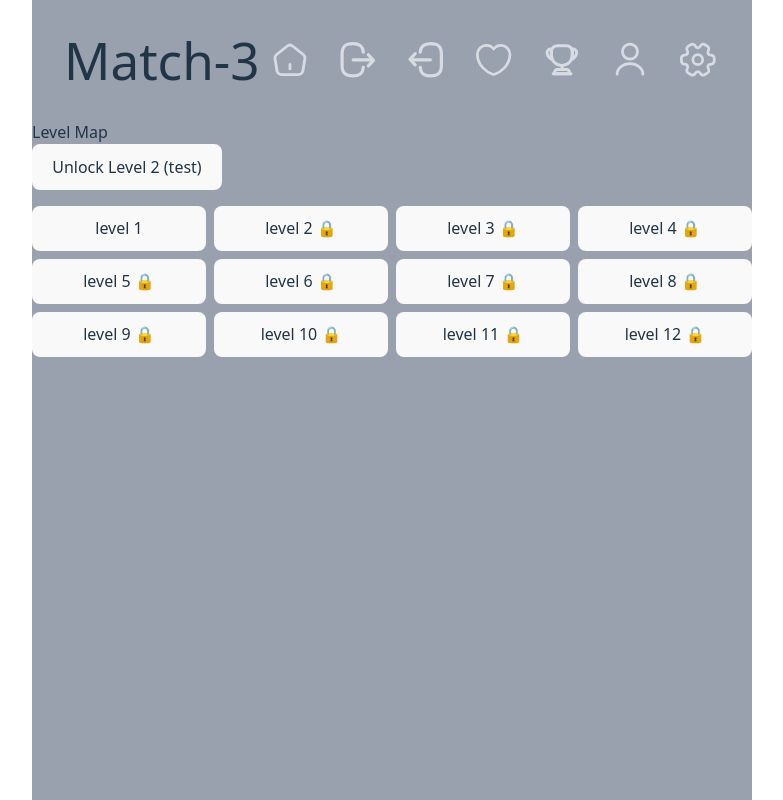
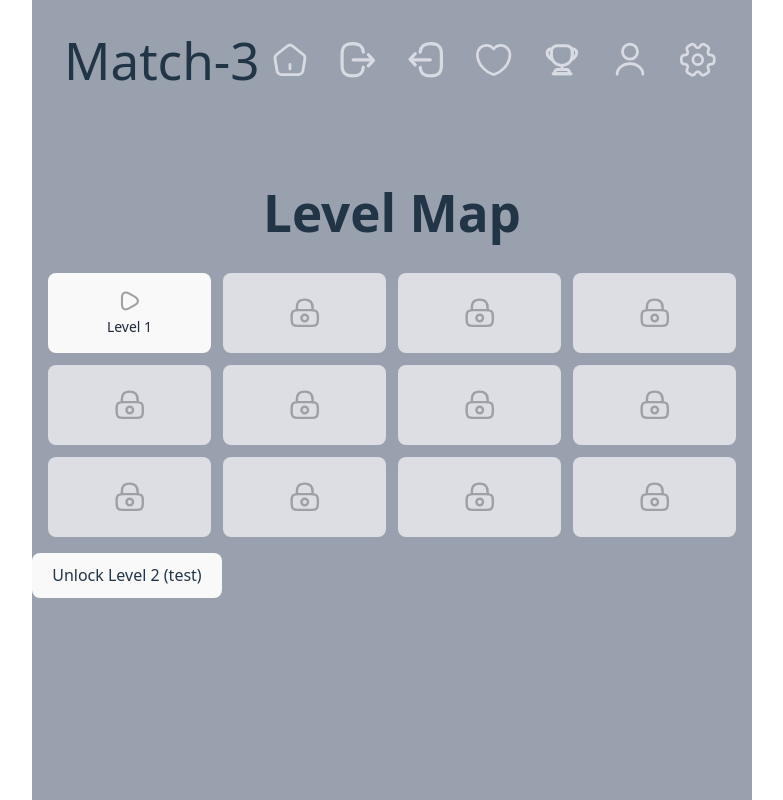
Before and after one commit to jan-ninh/match3-frontend, a React (Vite) app: page /game-map/login in a window 1280 px wide. Shown: the top 800 px of the page, without its empty margins (248-1031 px from the left). Built offline with nearby package versions, Linux system fonts and the light colour scheme; no server answers.

Commit message:
edit layout  in Level Map

```diff
--- a/src/components/footer/GameFooter.tsx
+++ b/src/components/footer/GameFooter.tsx
@@ -1,4 +1,3 @@
-import React from 'react';
 import { footerActions } from './footerAction';
 
 interface GameFooterProps {
--- a/src/components/index.ts
+++ b/src/components/index.ts
@@ -10,3 +10,5 @@ export { default as TimeDisplay } from './header/TimeDisplay';
 export { default as Teil } from './grid/Teil';
 export { default as Grid } from './grid/Grid';
 export { default as GameFooter } from './footer/GameFooter';
+export { default as LevelCard } from './level/LevelCard';
+export { default as LevelGrid } from './level/LevelGrid';
--- /dev/null
+++ b/src/components/level/LevelCard.tsx
@@ -0,0 +1,31 @@
+import { levelTheme } from './levelTheme';
+type LevelCardProps = {
+  level: number;
+  isLocked: boolean;
+  onClick: () => void;
+};
+
+const LevelCard = ({ level, isLocked, onClick }: LevelCardProps) => {
+  return (
+    <button
+      disabled={isLocked}
+      onClick={onClick}
+      className={`
+        ${levelTheme.button.base}
+        ${isLocked ? levelTheme.button.locked : levelTheme.button.active}
+        flex flex-col items-center justify-center gap-1
+      `}
+    >
+      {isLocked ? (
+        <img src="/icons/lock.svg" alt="Locked level" className="w-8 h-8 opacity-60" />
+      ) : (
+        <>
+          <img src="/icons/play.svg" alt="play level" className="w-6 h-6 opacity-60" />
+          <span className="text-sm">Level {level}</span>
+        </>
+      )}
+    </button>
+  );
+};
+
+export default LevelCard;
--- /dev/null
+++ b/src/components/level/LevelGrid.tsx
@@ -0,0 +1,37 @@
+import type { Progress, LevelId } from '@/services/progress/ProgressStore';
+import { levelTheme } from './levelTheme';
+import LevelCard from './LevelCard';
+
+type LevelGridProps = {
+  progress: Progress;
+  onSelect: (level: LevelId) => void;
+};
+
+const TOTAL_LEVELS = 12;
+
+const LevelGrid = ({ progress, onSelect }: LevelGridProps) => {
+  // Convert arrays to Set for faster lookup (O(1))
+  const unlockedSet = new Set(progress.unlockedLevels);
+  const completedSet = new Set(progress.completedLevels);
+
+  return (
+    <div className={`${levelTheme.container} ${levelTheme.grid}`}>
+      {Array.from({ length: TOTAL_LEVELS }, (_, index) => {
+        // Levels are 1-based (1..12)
+        const level = (index + 1) as LevelId;
+
+        /*
+          Unlock rules:
+          1. Level 1 is always unlocked
+          2. If backend already marked this level as unlocked → unlocked
+          3. If previous level is completed → unlock next level
+        */
+        const isUnlocked = level === 1 || unlockedSet.has(level) || completedSet.has(level - 1);
+
+        return <LevelCard key={level} level={level} isLocked={!isUnlocked} onClick={() => onSelect(level)} />;
+      })}
+    </div>
+  );
+};
+
+export default LevelGrid;
--- /dev/null
+++ b/src/components/level/levelTheme.ts
@@ -0,0 +1,11 @@
+// levelTheme.ts
+export const levelTheme = {
+  container: ' p-4 ',
+  grid: 'grid grid-cols-1 sm:grid-cols-2 md:grid-cols-4 gap-3',
+  button: {
+    base: 'relative h-20 rounded-xl bg-white text-gray-800 font-semibold text-lg',
+    locked: 'opacity-70 cursor-not-allowed ',
+    active: 'hover:scale-105 transition-transform',
+  },
+  lock: 'absolute top-2 right-2 text-gray-400',
+};
--- a/src/pages/LevelMapPage.tsx
+++ b/src/pages/LevelMapPage.tsx
@@ -2,49 +2,53 @@ import { useEffect, useState } from 'react';
 import { useNavigate } from 'react-router';
 import { getProgress, unlockLevel } from '@/services/progress/progressActions';
 import type { Progress, LevelId } from '@/services/progress/ProgressStore';
+import LevelGrid from '@/components/level/LevelGrid';
 
 const LevelMapPage = () => {
   const navigate = useNavigate();
+
+  // Holds the player's progress (unlocked, completed levels, etc.)
   const [progress, setProgress] = useState<Progress | null>(null);
 
+  // Load player progress once when the page mounts
   useEffect(() => {
     void (async () => {
-      const p = await getProgress();
-      setProgress(p);
+      const p = await getProgress(); // fetch progress from store / backend
+      setProgress(p); // save it in state
     })();
   }, []);
 
-  // später: navigate(`/game-map/play-game?level=${level}`) oder route param
+  // Called when a user clicks on an unlocked level
+  // Navigates to the game page with the selected level
   const handleLevel = (level: LevelId) => {
     navigate(`/game-map/play-game?level=${level}`);
   };
 
+  // Test helper: manually unlock level 2
   const unlockLevel2 = async () => {
     const next = await unlockLevel(2);
     setProgress(next);
   };
 
-  const unlocked = new Set(progress?.unlockedLevels ?? []);
+  if (!progress) {
+    return <p>Loading levels…</p>;
+  }
 
   return (
     <>
-      <h2>Level Map</h2>
+      <div className="flex flex-col pt-16">
+        <h1 className="text-xl font-bold mb-4 text-center">Level Map</h1>
 
-      <button onClick={unlockLevel2} disabled={!progress}>
+        {/* Level grid UI
+          - Receives progress data
+          - Receives a callback to handle level selection */}
+        <LevelGrid progress={progress} onSelect={handleLevel} />
+
+        {/* Temporary debug button for testing unlock logic */}
+      </div>
+      <button onClick={unlockLevel2} className="mb-4">
         Unlock Level 2 (test)
       </button>
-
-      <div className="gameLevelHolder grid grid-cols-4 gap-2 mt-4">
-        {Array.from({ length: 12 }, (_, i) => i + 1).map((level) => {
-          const isUnlocked = unlocked.has(level);
-
-          return (
-            <button key={level} onClick={() => handleLevel(level)} disabled={!isUnlocked}>
-              level {level} {isUnlocked ? '' : '🔒'}
-            </button>
-          );
-        })}
-      </div>
     </>
   );
 };
```
Also changed, not shown: public/icons/lock.svg (added), public/icons/play.svg (added).
